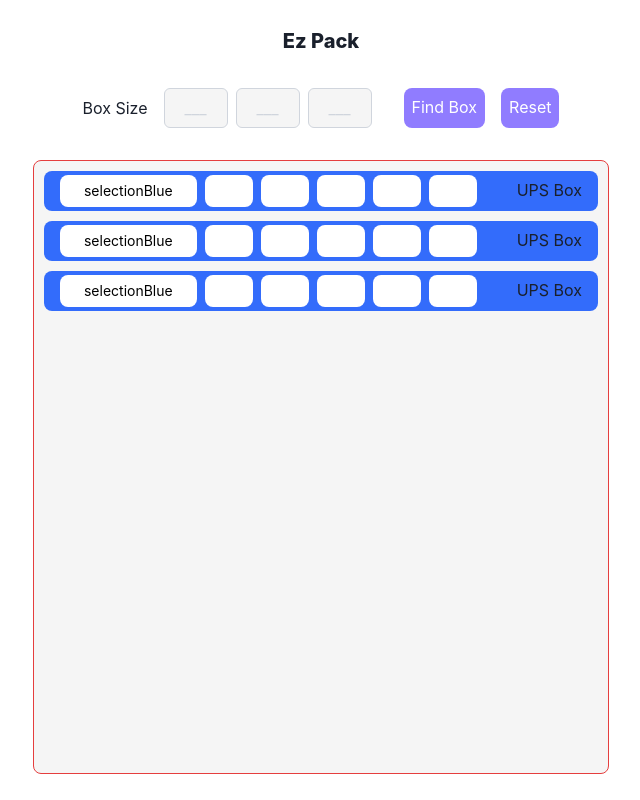
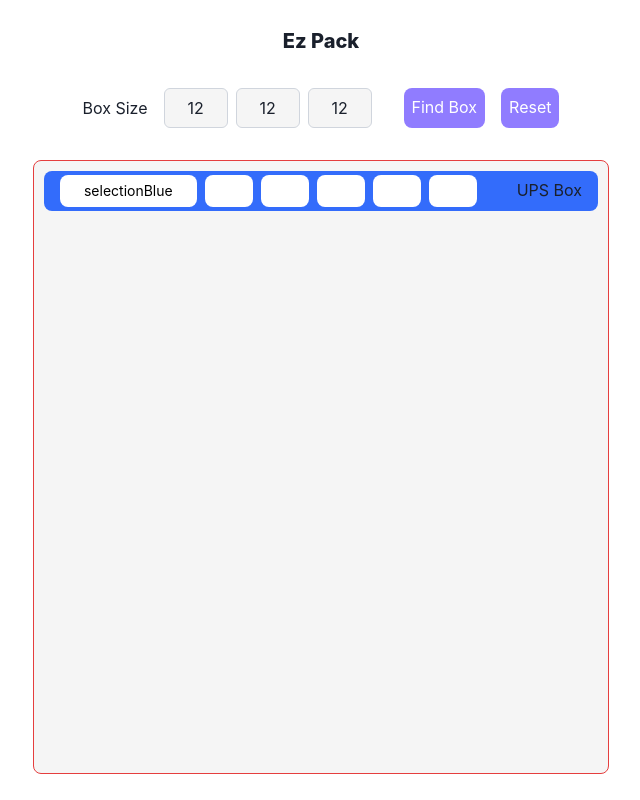
Before and after one commit to The-base/The-base.github.io, a Next.js app: page / in a window 1280 px wide. Shown: the whole page, without its empty margins (319-959 px from the left). Built offline with nearby package versions, Linux system fonts and the light colour scheme.

Commit message:
Finished logic, hooking up functions

```diff
--- a/components/BoxInput.js
+++ b/components/BoxInput.js
@@ -2,34 +2,6 @@ import React, { useState } from "react";
 import { Flex, HStack, Text, Input, Button } from "@chakra-ui/react";
 
 const BoxInput = ({ height, handleHeight, width, handleWidth, depth, handleDepth, handleFind, handleReset }) => {
-
-    const inputContent = [
-        {
-            value: height,
-            onChange: handleHeight,
-        },
-        {
-            value: width,
-            onChange: handleWidth,
-        },
-        {
-            value: depth,
-            onChange: handleDepth,
-        },
-    ]
-
-    const buttonContent =  [
-        {
-            text: 'Find Box',
-            mr: '16px',
-            onClick: handleFind,
-        },
-        {
-            text: 'Reset',
-            mr: undefined,
-            onClick: handleReset,
-        },
-    ]
 
     const inputProps = {
         placeholder: '___',
@@ -57,35 +29,46 @@ const BoxInput = ({ height, handleHeight, width, handleWidth, depth, handleDepth
 
     return (
         <Flex
-            m='16px 40px'
-            align='center'
+            margin='16px 40px'
+            alignItems='center'
         >
             <Text
                 fontSize='16px'
                 fontWeight='400'
-                mr='16px'
+                marginRight='16px'
             >
                 Box Size
             </Text>
-            <HStack spacing='8px' mr='32px'>
-                {inputContent.map((input, i) => (
-                    <Input
-                    key={i}
-                    value={input.value}
-                    onChange={input.onChange}
-                    {...inputProps} />
-                ))}
+            <HStack spacing='8px' marginRight='32px'>
+                <Input
+                    value={height}
+                    onChange={handleHeight}
+                    {...inputProps}
+                />
+                <Input
+                    value={width}
+                    onChange={handleWidth}
+                    {...inputProps}
+                />
+                <Input
+                    value={depth}
+                    onChange={handleDepth}
+                    {...inputProps}
+                />
             </HStack>
-            {buttonContent.map((button, i) => (
             <Button
-            key={i}
-            mr={button.mr}
-            onClick={button.onClick}
-            {...buttonProps}
+                {...buttonProps}
+                marginRight='16px'
+                onClick={handleFind}
             >
-                {button.text}
+                Find Box
             </Button>
-            ))}
+            <Button
+                {...buttonProps}
+                onClick={handleReset}
+            >
+                Reset
+            </Button>
         </Flex>
     )
 }
--- a/pages/index.js
+++ b/pages/index.js
@@ -8,35 +8,47 @@ import BoxEntry from '../components/BoxEntry';
 
 
 const HomePage = () => {
-  const [height, setHeight] = React.useState('')
+  const [height, setHeight] = React.useState(12)
   const handleHeight = (event) => setHeight(event.target.value);
 
-  const [width, setWidth] = React.useState('')
+  const [width, setWidth] = React.useState(12)
   const handleWidth = (event) => setWidth(event.target.value);
 
-  const [depth, setDepth] = React.useState('')
+  const [depth, setDepth] = React.useState(12)
   const handleDepth = (event) => setDepth(event.target.value);
+  // const [biggerBoxes, setBiggerBoxes] = React.useState([]);
 
 
-  //  const SelectBoxes =  React.useEvent(() => {
 
-    let newBoxes = []
+    let biggerBoxes = []
 
-    Boxes.forEach((box) => {
-      // if (box.height >= height && box.width >= width && box.depth >= depth) {
-      //   newBox.push(box.name)
-      // }
-      if (box.height >= height && box.width >= width && box.depth >= depth) {
-        newBoxes.push([box.name, box.price, box.width, box.height, box.depth])
-      }
-    })
 
-    let limitResult = newBoxes.slice(0,3)
 
-    console.log('limitResult', limitResult)
-    // })
+
+
+    let finalBoxes = []
+
+
 
     const handleFind = () => {
+
+      let initialState =   {
+        "price": "$6.49",
+        "name": "14 Cube",
+        "depth": 0,
+        "width": 0,
+        "height": 0
+      };
+
+
+      Boxes?.filter((box, i) => (
+        box.height >= height && box.width >= width && box.depth >= depth)).map((box, j) => {
+          biggerBoxes.push(box)
+        })
+        biggerBoxes.reduce((res, obj) => {
+          finalBoxes.push(obj.height < res.height && obj.width < res.width && obj.depth < res.depth) ? obj : res;
+      }, 0);
+
 
     }
     const handleReset = () => {
@@ -56,9 +68,7 @@ const HomePage = () => {
             handleReset={handleReset}
           />
           <BoxResults>
-            {limitResult.flatMap((box, i) => (
-              <BoxEntry key={i} bg='selectionBlue' price={box.price} name={box.name} height={box.height} width={box.width} depth={box.depth}/>
-            ))}
+              <BoxEntry bg='selectionBlue' price={finalBoxes.price} name={finalBoxes.name} height={finalBoxes.height} width={finalBoxes.width} depth={finalBoxes.depth}/>
           </BoxResults>
       </MainLayout>
   )}
```
